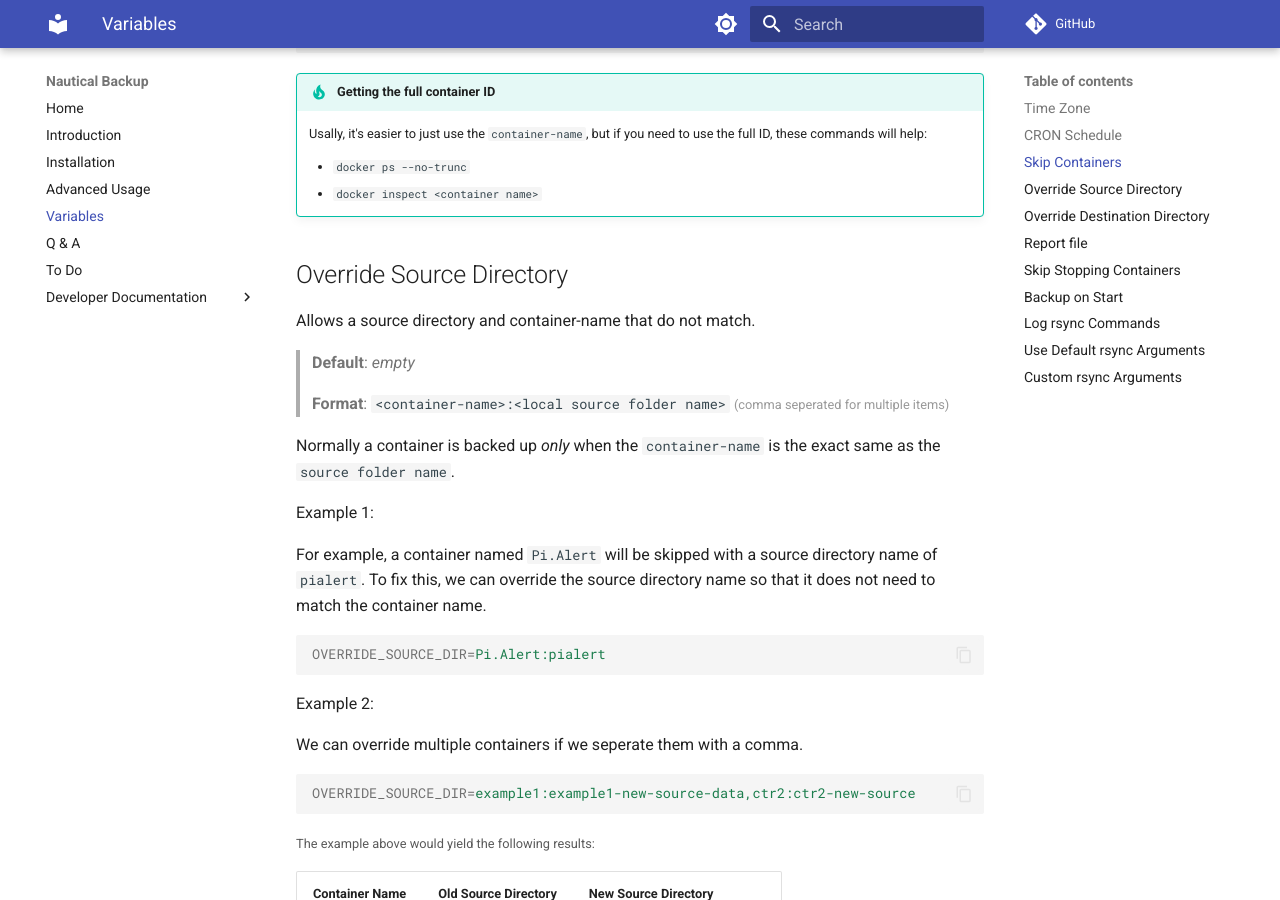
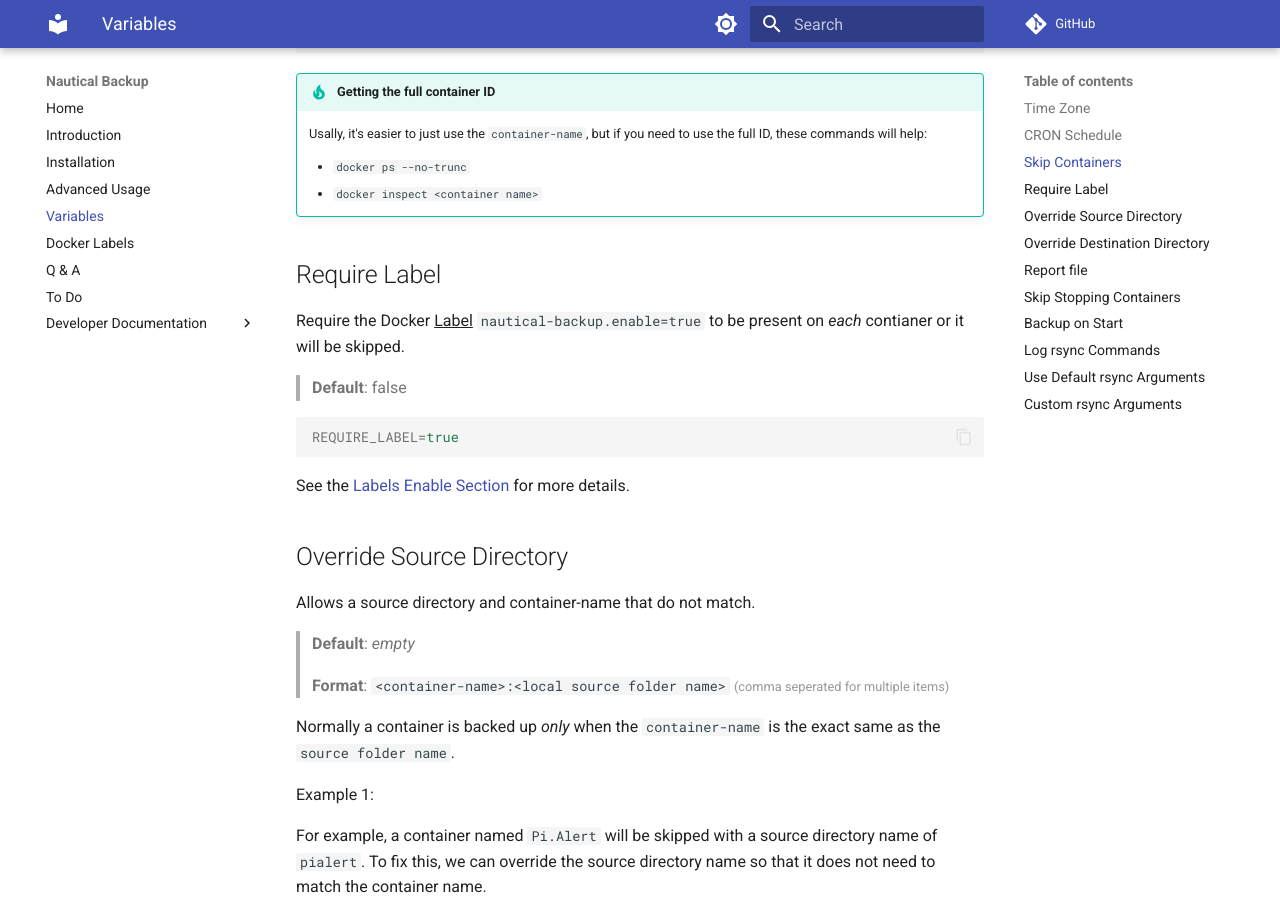
Before and after one commit to Minituff/nautical-backup, an MkDocs documentation site: the page built from docs/arguments.md, in a window 1280 px wide and 900 px high, scrolled down 1068 px. Built offline with MkDocs 1.6.1 and Material for MkDocs 9.7.7, drawn with Linux system fonts in a browser that asks for light colours; comment, search, counter and statistics services are not loaded.

Commit message:
Added more labels

````diff
--- a/docs/arguments.md
+++ b/docs/arguments.md
@@ -42,6 +42,17 @@
 
     * `docker ps --no-trunc`
     * `docker inspect <container name>`
+
+## Require Label
+Require the Docker ^^Label^^ `nautical-backup.enable=true` to be present on *each* contianer or it will be skipped.
+
+> **Default**: false
+
+```properties
+REQUIRE_LABEL=true
+```
+
+See the [Labels Enable Section](./labels.md#enable-nautical) for more details.
 
 ## Override Source Directory
 Allows a source directory and container-name that do not match.
--- a/mkdocs.yml
+++ b/mkdocs.yml
@@ -37,6 +37,7 @@
  - Installation: installation.md
  - Advanced Usage: advanced.md
  - Variables: arguments.md
+ - Docker Labels: labels.md
  - Q & A: q-and-a.md
  - To Do: todo.md
  - Developer Documentation:
````
Also changed, not shown: docs/labels.md (added, +31 -0 lines), 3 other files.
